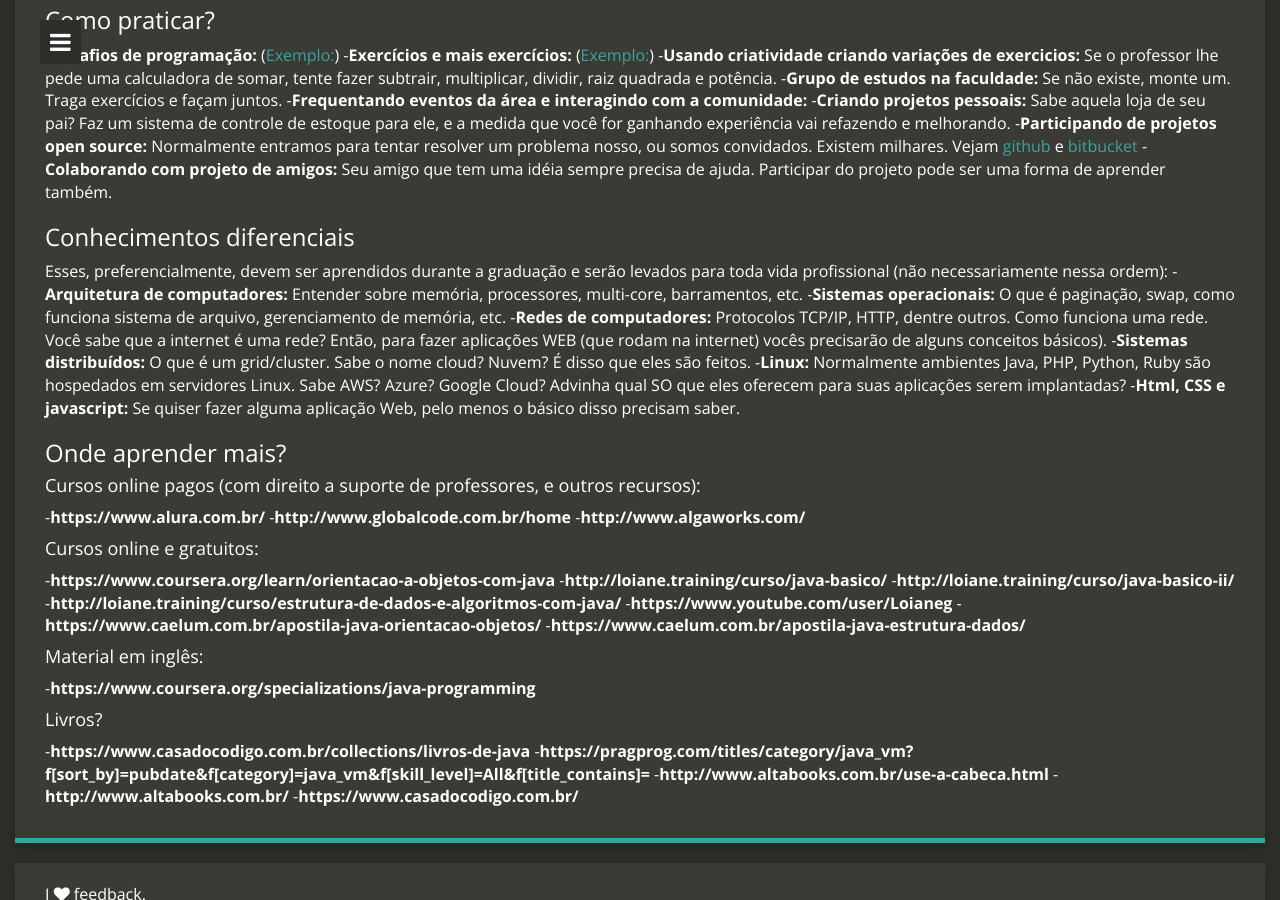
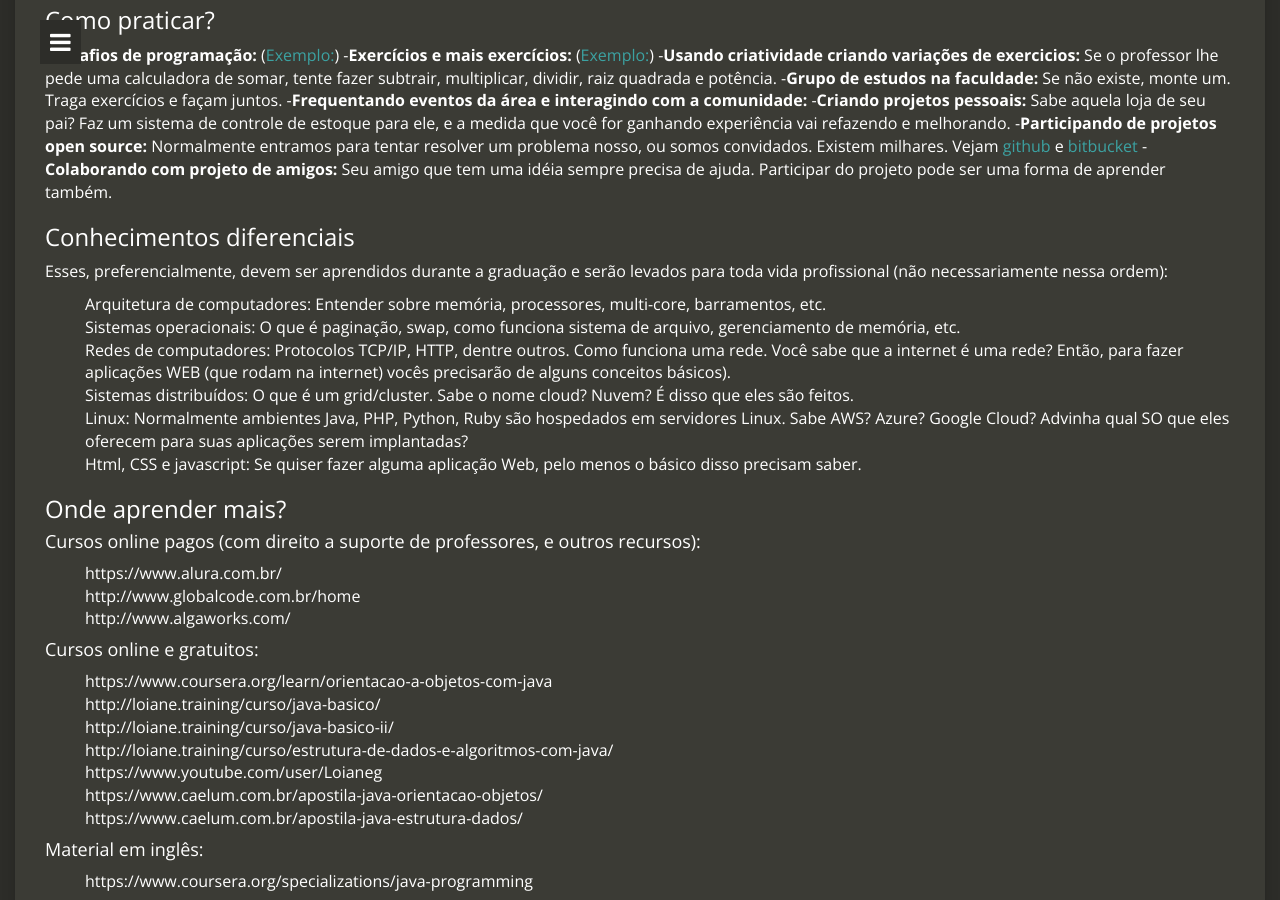
Before and after one commit to antoniolazaro/antoniolazaro.github.io, a Jekyll site: the page built from _posts/2017-02-23-iniciando-com-java.md, in a window 1280 px wide and 900 px high, scrolled down 790 px. Built offline with Jekyll 4.4.1, drawn with Linux system fonts in a browser that asks for light colours; nearby versions of some CDN libraries; our own code applies the rules of GitHub Pages for plain Markdown files; comment, search, counter and statistics services are not loaded; some of the changed lines change nothing that is shown.

Commit message:
rollback ajuste

```diff
--- a/_posts/2017-02-23-iniciando-com-java.md
+++ b/_posts/2017-02-23-iniciando-com-java.md
@@ -32,36 +32,36 @@ Eclipse? Netbeans? A resposta é, aquela que você se tornar mais produtivo. **I
 ### Conhecimentos diferenciais
 
 Esses, preferencialmente, devem ser aprendidos durante a graduação e serão levados para toda vida profissional (não necessariamente nessa ordem):
--**Arquitetura de computadores:** Entender sobre memória, processores, multi-core, barramentos, etc.
--**Sistemas operacionais:** O que é paginação, swap, como funciona sistema de arquivo, gerenciamento de memória, etc.
--**Redes de computadores:** Protocolos TCP/IP, HTTP, dentre outros. Como funciona uma rede. Você sabe que a internet é uma rede? Então, para fazer aplicações WEB (que rodam na internet) vocês precisarão de alguns conceitos básicos).
--**Sistemas distribuídos:** O que é um grid/cluster. Sabe o nome cloud? Nuvem? É disso que eles são feitos.
--**Linux:** Normalmente ambientes Java, PHP, Python, Ruby são hospedados em servidores Linux. Sabe AWS? Azure? Google Cloud? Advinha qual SO que eles oferecem para suas aplicações serem implantadas?
--**Html, CSS e javascript:** Se quiser fazer alguma aplicação Web, pelo menos o básico disso precisam saber.
+- Arquitetura de computadores: Entender sobre memória, processores, multi-core, barramentos, etc.
+- Sistemas operacionais: O que é paginação, swap, como funciona sistema de arquivo, gerenciamento de memória, etc.
+- Redes de computadores: Protocolos TCP/IP, HTTP, dentre outros. Como funciona uma rede. Você sabe que a internet é uma rede? Então, para fazer aplicações WEB (que rodam na internet) vocês precisarão de alguns conceitos básicos).
+- Sistemas distribuídos: O que é um grid/cluster. Sabe o nome cloud? Nuvem? É disso que eles são feitos.
+- Linux: Normalmente ambientes Java, PHP, Python, Ruby são hospedados em servidores Linux. Sabe AWS? Azure? Google Cloud? Advinha qual SO que eles oferecem para suas aplicações serem implantadas?
+- Html, CSS e javascript: Se quiser fazer alguma aplicação Web, pelo menos o básico disso precisam saber.
 
 ### Onde aprender mais?
 
 #### Cursos online pagos (com direito a suporte de professores, e outros recursos):
--**https://www.alura.com.br/**
--**http://www.globalcode.com.br/home**
--**http://www.algaworks.com/**
+- https://www.alura.com.br/
+- http://www.globalcode.com.br/home
+- http://www.algaworks.com/
 
 
 #### Cursos online e gratuitos:
--**https://www.coursera.org/learn/orientacao-a-objetos-com-java**
--**http://loiane.training/curso/java-basico/**
--**http://loiane.training/curso/java-basico-ii/**
--**http://loiane.training/curso/estrutura-de-dados-e-algoritmos-com-java/**
--**https://www.youtube.com/user/Loianeg**
--**https://www.caelum.com.br/apostila-java-orientacao-objetos/**
--**https://www.caelum.com.br/apostila-java-estrutura-dados/**
+- https://www.coursera.org/learn/orientacao-a-objetos-com-java
+- http://loiane.training/curso/java-basico/
+- http://loiane.training/curso/java-basico-ii/
+- http://loiane.training/curso/estrutura-de-dados-e-algoritmos-com-java/
+- https://www.youtube.com/user/Loianeg
+- https://www.caelum.com.br/apostila-java-orientacao-objetos/
+- https://www.caelum.com.br/apostila-java-estrutura-dados/
 
 #### Material em inglês:
--**https://www.coursera.org/specializations/java-programming**
+- https://www.coursera.org/specializations/java-programming
 
 #### Livros?
--**https://www.casadocodigo.com.br/collections/livros-de-java**
--**https://pragprog.com/titles/category/java_vm?f[sort_by]=pubdate&f[category]=java_vm&f[skill_level]=All&f[title_contains]=**
--**http://www.altabooks.com.br/use-a-cabeca.html**
--**http://www.altabooks.com.br/**
--**https://www.casadocodigo.com.br/**
+- https://www.casadocodigo.com.br/collections/livros-de-java
+- https://pragprog.com/titles/category/java_vm?f[sort_by]=pubdate&f[category]=java_vm&f[skill_level]=All&f[title_contains]=
+- http://www.altabooks.com.br/use-a-cabeca.html
+- http://www.altabooks.com.br/
+- https://www.casadocodigo.com.br/
```
